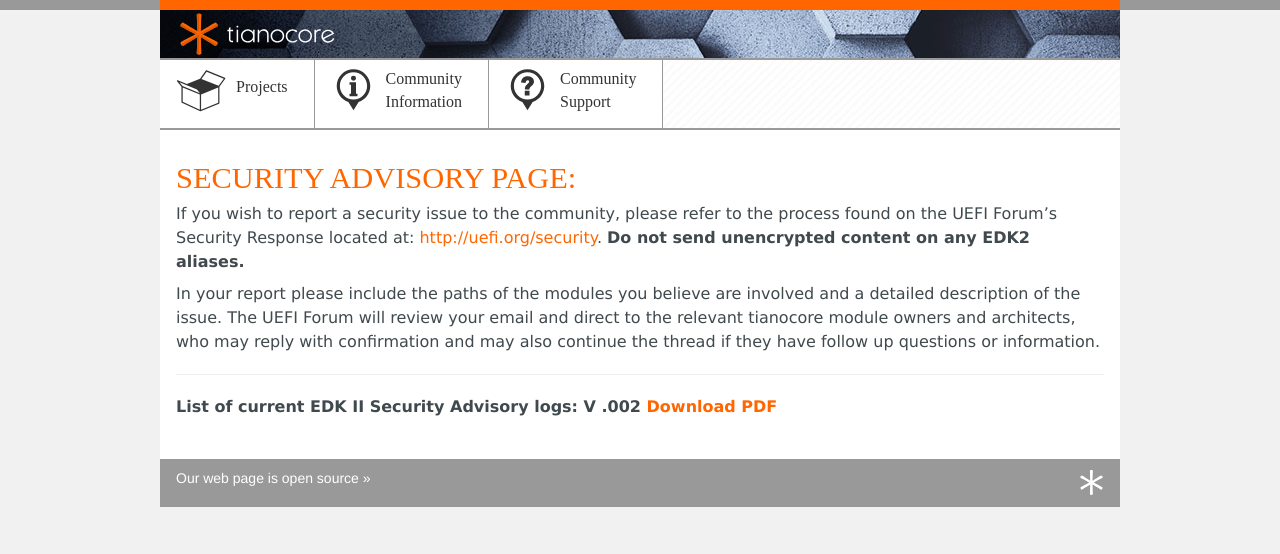
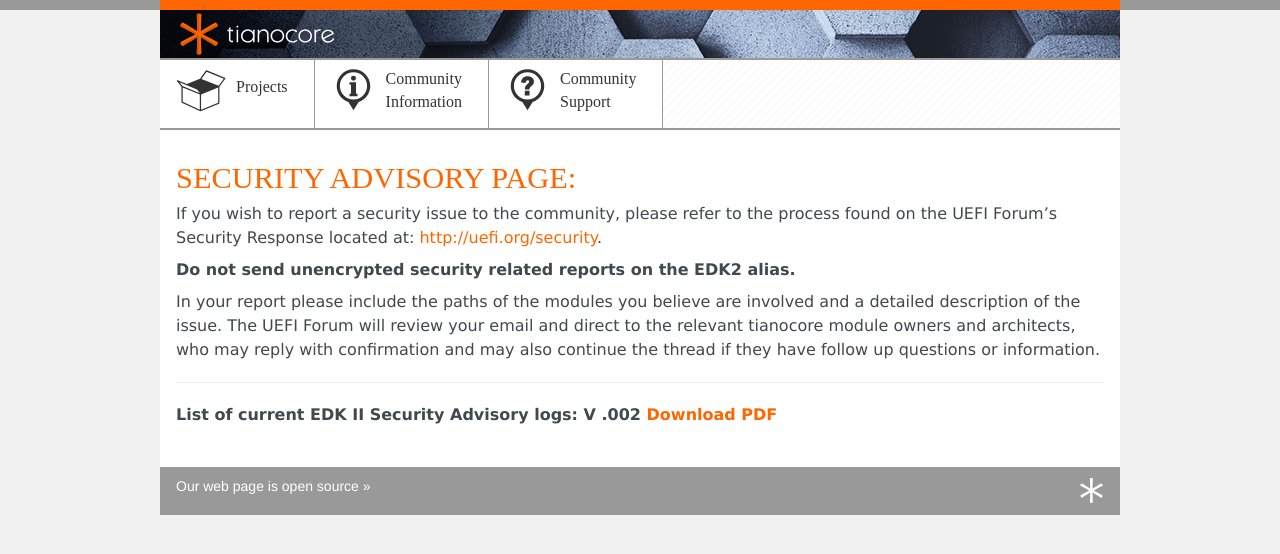
Before and after one commit to tianocore/tianocore.github.io, a Jekyll site: the page built from security/index.md, in a window 1280 px wide. Shown: the top 554 px of the page. Built offline with Jekyll 4.4.1, drawn with Linux system fonts in a browser that asks for light colours; nearby versions of some CDN libraries.

Commit message:
Update index.md

```diff
--- a/security/index.md
+++ b/security/index.md
@@ -6,7 +6,9 @@ title: Security
 Security advisory page:
 =======================
 
-If you wish to report a security issue to the community, please refer to the process found on the UEFI Forum's Security Response located at: [http://uefi.org/security](http://uefi.org/security).  __Do not send unencrypted content on any EDK2 aliases.__
+If you wish to report a security issue to the community, please refer to the process found on the UEFI Forum's Security Response located at: [http://uefi.org/security](http://uefi.org/security).
+
+__Do not send unencrypted security related reports on the EDK2 alias.__
 
 In your report please include the paths of the modules you believe are involved and a detailed description of the issue. The UEFI Forum will review your email and direct to the relevant tianocore module owners and architects, who may reply with confirmation and may also continue the thread if they have follow up questions or information.
 
```
